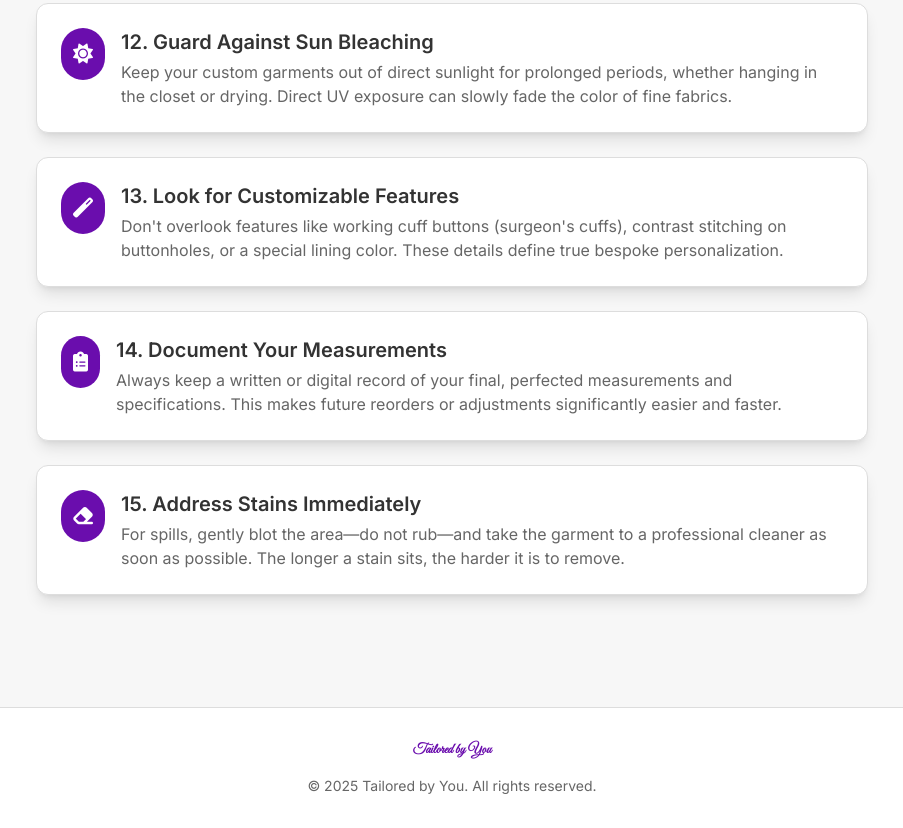
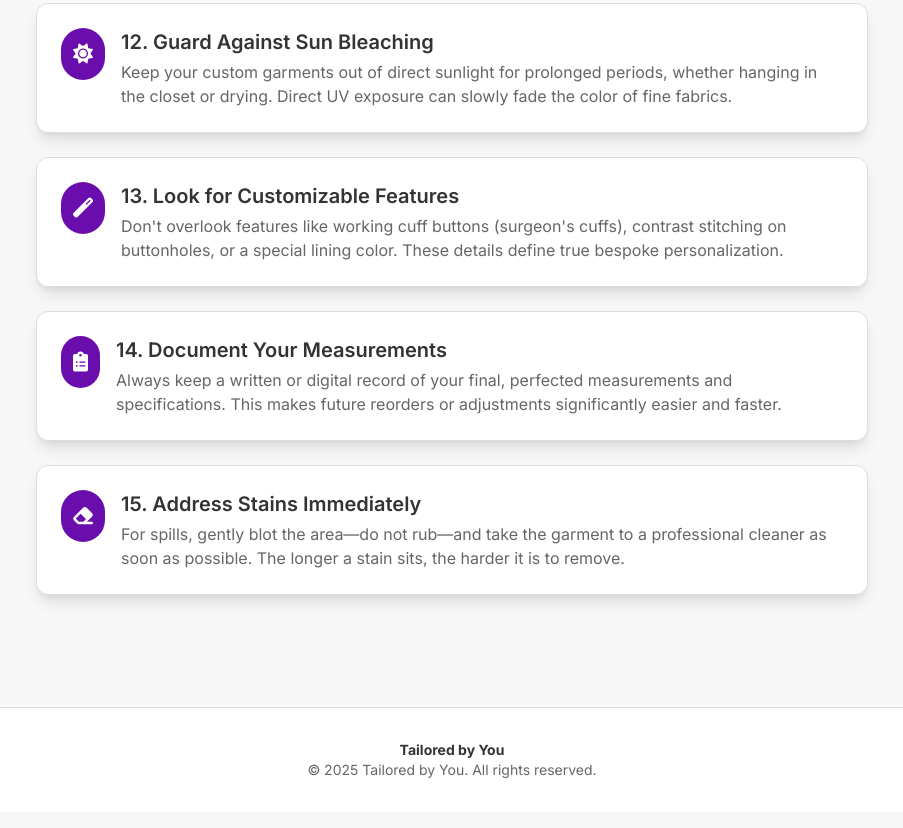
Before and after one commit to corteznicolejohn869-netizen/TBY, a plain HTML site: page tips.html in a window 1280 px wide. Shown: the part 1955-2783 px from the top of the page, without its empty margins (188-1091 px from the left). Drawn offline with nearby package versions, Linux system fonts and the light colour scheme.

Commit message:
Update tips.html

```diff
--- a/tips.html
+++ b/tips.html
@@ -269,7 +269,7 @@
     <!-- Footer -->
     <footer class="mt-16 py-8 border-t" style="border-color: var(--border-color); background-color: var(--card-bg);">
         <div class="max-w-7xl mx-auto px-4 sm:px-6 lg:px-8 text-center">
-            <p class="text-sm font-bold logo-text mb-4">Tailored by You</p>
+            <p class="text-sm font-bold ">Tailored by You</p>
             <p class="text-sm" style="color: var(--light-text-color);">&copy; 2025 Tailored by You. All rights reserved.</p>
         </div>
     </footer>
```
